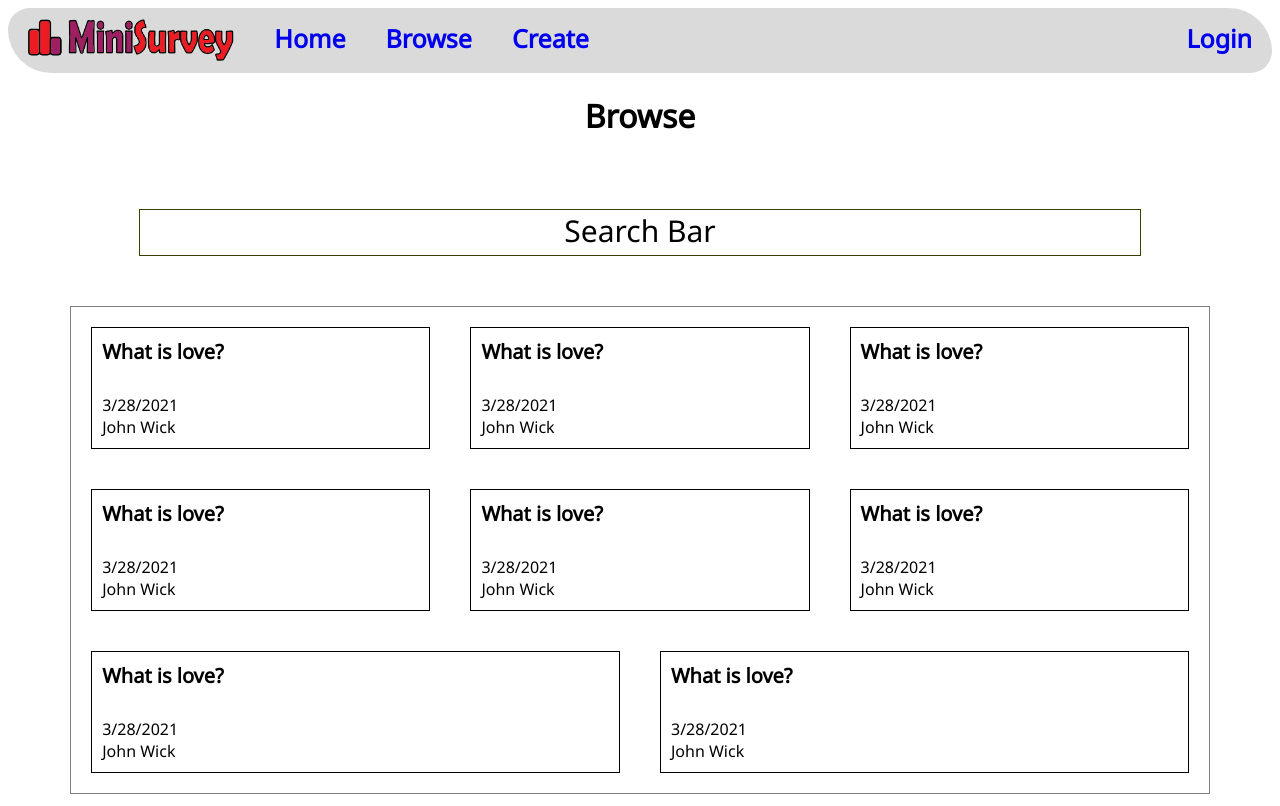
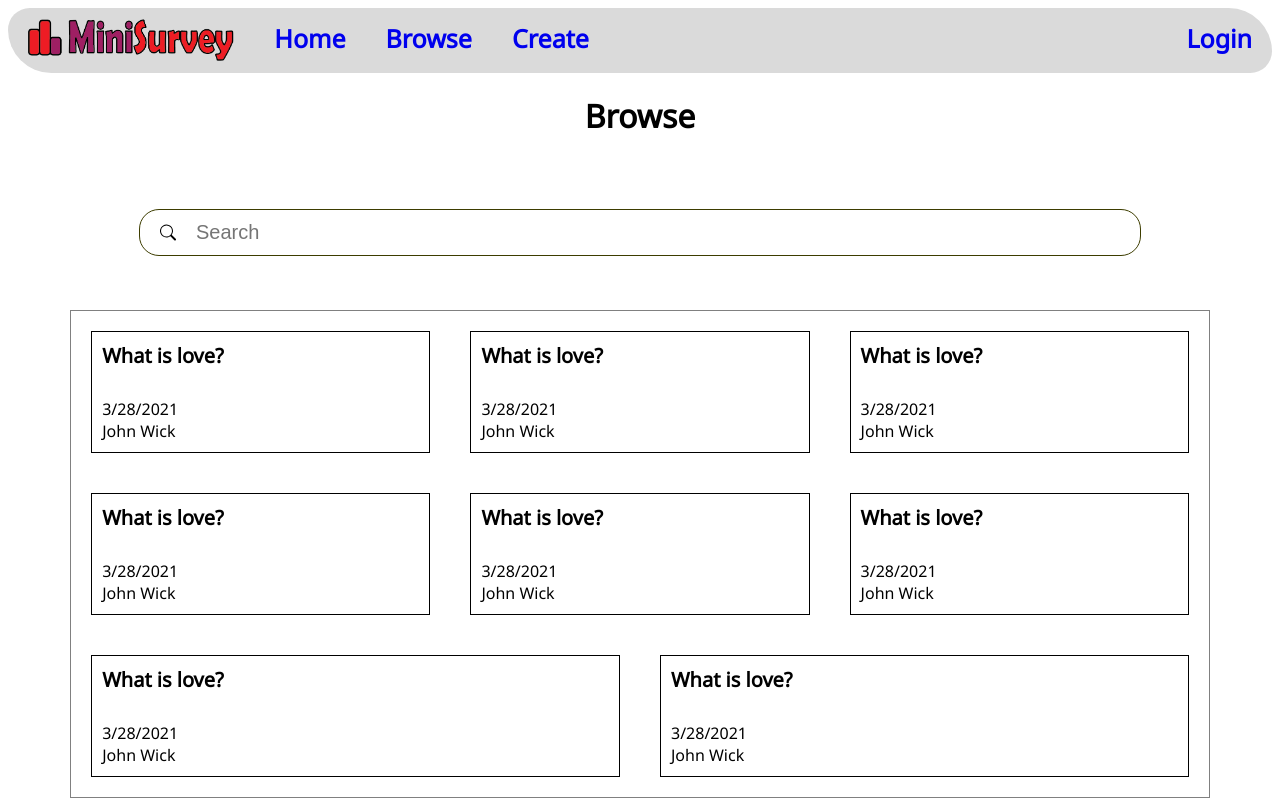
Before and after one commit to thoai-atb/mini-survey-system, a React (Create React App) app in the folder client/: page /browse in a window 1280 px wide. Built offline with nearby package versions, Linux system fonts and the light colour scheme; no server answers.

Commit message:
style the search bar

```diff
--- a/client/src/components/Authentication/Login.js
+++ b/client/src/components/Authentication/Login.js
@@ -1,6 +1,7 @@
 import React, { useState, useRef } from 'react'
 import { Link, useHistory } from 'react-router-dom'
 import { useAuth } from '../../contexts/AuthContext'
+import './style.css'
 
 const Login = () => {
     const [error, setError] = useState('');
@@ -31,9 +32,9 @@ const Login = () => {
                 <h2>Login</h2>
                 <form onSubmit={handler}>
                     <h3>Email</h3>
-                    <input type='email' ref={emailRef}></input>
+                    <input type='email' required ref={emailRef}></input>
                     <h3>Password</h3>
-                    <input type='password' ref={passRef}></input>
+                    <input type='password' required ref={passRef}></input>
                     {
                         error && (
                             <div className='error-msg'>{error}</div>
--- a/client/src/components/Authentication/Signup.js
+++ b/client/src/components/Authentication/Signup.js
@@ -1,6 +1,7 @@
 import React, { useRef, useState } from 'react'
 import { Link, useHistory } from 'react-router-dom'
 import { useAuth } from '../../contexts/AuthContext'
+import './style.css'
 
 const Signup = () => {
     const [error, setError] = useState('');
@@ -24,7 +25,7 @@ const Signup = () => {
             setLoading(true)
             await signup(emailRef.current.value, passRef.current.value)
             setLoading(false)
-            history.push('/login')
+            history.push('/')
         } catch (e) {
             setError(e.message)
             setLoading(false)
--- /dev/null
+++ b/client/src/components/Authentication/style.css
@@ -0,0 +1,13 @@
+.login-form {
+    width: 400px;
+    padding: 20px 50px 20px 50px;
+}
+
+.post-form-message {
+    margin-top: 20px;
+}
+
+.error-msg {
+    color: red;
+    padding: 10px;
+}
--- a/client/src/components/Browse/Browse.css
+++ b/client/src/components/Browse/Browse.css
@@ -8,11 +8,33 @@
 }
 
 .search-bar {
-    display: inline-block;
+    display: inline-flex;
+    justify-content: left;
     width: 1000px;
     height: 45px;
     border: 1px solid rgb(61, 61, 0);
     font-size: 30px;
+    border-radius: 20px;
+}
+
+.search-bar svg {
+    height: 100%;
+    padding: 0px 20px 0px 20px;
+}
+
+.search-bar input {
+    height: 100%;
+    flex-grow: 1;
+    width: 100px;
+    margin: 0px 20px 0px 0px;
+    padding: 0px;
+    box-sizing: border-box;
+    background-color: transparent;
+    border: none;
+}
+
+.search-bar input:focus {
+    outline: none;
 }
 
 .browse-content {
--- a/client/src/components/Browse/Browse.js
+++ b/client/src/components/Browse/Browse.js
@@ -6,7 +6,12 @@ const Browse = () => {
         <div className='browse'>
             <h1>Browse</h1>
             <div className='search-area'>
-                <div className='search-bar'>Search Bar</div>
+                <div className='search-bar'>
+                    <svg xmlns="http://www.w3.org/2000/svg" width="16" height="16" fill="currentColor" className="bi bi-search" viewBox="0 0 16 16">
+                        <path d="M11.742 10.344a6.5 6.5 0 1 0-1.397 1.398h-.001c.03.04.062.078.098.115l3.85 3.85a1 1 0 0 0 1.415-1.414l-3.85-3.85a1.007 1.007 0 0 0-.115-.1zM12 6.5a5.5 5.5 0 1 1-11 0 5.5 5.5 0 0 1 11 0z"/>
+                    </svg>
+                    <input type='text' className='search-bar-input' placeholder='Search'></input>
+                </div>
             </div>
             <div className='browse-content'>
                 <div className='browse-survey'>
--- a/client/src/index.css
+++ b/client/src/index.css
@@ -23,16 +23,16 @@ body {
     border-radius: 20px 40px;
 }
 
-.card h2 {
+h2 {
     text-align: center;
     margin: 20px;
 }
 
-.card h3 {
+h3 {
     margin: 5px 0px 5px 0px;
 }
 
-.card input, textarea {
+input, textarea {
     width: 100%;
     font-size: 20px;
     margin: 10px 0px 10px 0px;
@@ -40,7 +40,7 @@ body {
     box-sizing: border-box;
 }
 
-.card input:focus, textarea:focus {
+input:focus, textarea:focus {
     outline: 5px solid var(--color1);
 }
 
@@ -59,17 +59,3 @@ button:focus {
 button:active {
     outline: none;
 }
-
-.login-form {
-    width: 400px;
-    padding: 20px 50px 20px 50px;
-}
-
-.post-form-message {
-    margin-top: 20px;
-}
-
-.error-msg {
-    color: red;
-    padding: 10px;
-}
```
